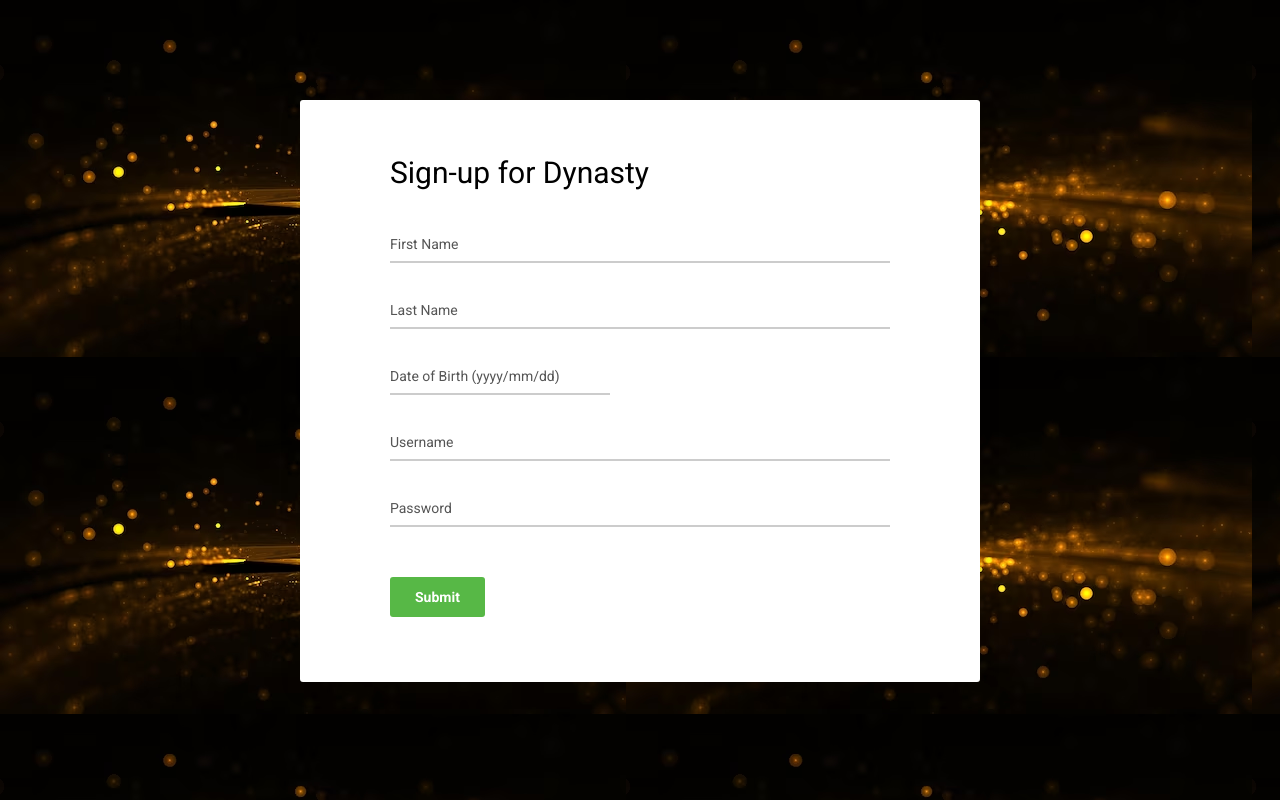
After one commit to HackifyNi/dynastychatsvictim, a Flask app: page /signup in a window 1280 px wide. The commit adds this page. Run offline with Flask 3, Linux system fonts and the light colour scheme; some libraries are stand-ins or nearby versions.

Commit message:
signup made

```diff
--- a/main.py
+++ b/main.py
@@ -1,7 +1,38 @@
-from flask import Flask, render_template
+from flask import Flask, render_template, request
+import pymysql
+import pymysql.cursors
 
 app = Flask(__name__)
+
+conn = pymysql.connect(
+    host='10.100.33.60',
+    user='cjohn',
+    password='224257683',
+    database='cjohn_dynasty',
+    charset='utf8mb4',
+    cursorclass=pymysql.cursors.DictCursor
+)
+
 
 @app.route('/')
 def index():
     return render_template('landing.html.jinja')
+
+
+@app.route('/signup', methods=['GET', 'POST'])
+def signup():
+    if request.method == 'POST':
+        fname = request.form['first_name']
+        lname = request.form['last_name']
+        dob = request.form['birthday']
+        username = request.form['username']
+        password = request.form['password']
+
+        cursor = conn.cursor()
+
+        # Using parameterized query to prevent SQL injection
+        sql = "INSERT INTO users (fname, lname, dob, username, password) VALUES (%s, %s, %s, %s, %s)"
+
+
+
+    return render_template('signup.html')
--- /dev/null
+++ b/static/assets/css/signup.css
@@ -0,0 +1,460 @@
+
+/* ==========================================================================
+   #FONT
+   ========================================================================== */
+.font-robo {
+  font-family: "Roboto", "Arial", "Helvetica Neue", sans-serif;
+}
+
+/* ==========================================================================
+   #GRID
+   ========================================================================== */
+.row {
+  display: -webkit-box;
+  display: -webkit-flex;
+  display: -moz-box;
+  display: -ms-flexbox;
+  display: flex;
+  -webkit-flex-wrap: wrap;
+  -ms-flex-wrap: wrap;
+  flex-wrap: wrap;
+}
+
+.row-space {
+  -webkit-box-pack: justify;
+  -webkit-justify-content: space-between;
+  -moz-box-pack: justify;
+  -ms-flex-pack: justify;
+  justify-content: space-between;
+}
+
+.col-2 {
+  width: -webkit-calc((100% - 60px) / 2);
+  width: -moz-calc((100% - 60px) / 2);
+  width: calc((100% - 60px) / 2);
+}
+
+@media (max-width: 767px) {
+  .col-2 {
+    width: 100%;
+  }
+}
+
+/* ==========================================================================
+   #BOX-SIZING
+   ========================================================================== */
+/**
+ * More sensible default box-sizing:
+ * css-tricks.com/inheriting-box-sizing-probably-slightly-better-best-practice
+ */
+html {
+  -webkit-box-sizing: border-box;
+  -moz-box-sizing: border-box;
+  box-sizing: border-box;
+}
+
+* {
+  padding: 0;
+  margin: 0;
+}
+
+*, *:before, *:after {
+  -webkit-box-sizing: inherit;
+  -moz-box-sizing: inherit;
+  box-sizing: inherit;
+}
+
+/* ==========================================================================
+   #RESET
+   ========================================================================== */
+/**
+ * A very simple reset that sits on top of Normalize.css.
+ */
+body,
+h1, h2, h3, h4, h5, h6,
+blockquote, p, pre,
+dl, dd, ol, ul,
+figure,
+hr,
+fieldset, legend {
+  margin: 0;
+  padding: 0;
+}
+
+/**
+ * Remove trailing margins from nested lists.
+ */
+li > ol,
+li > ul {
+  margin-bottom: 0;
+}
+
+/**
+ * Remove default table spacing.
+ */
+table {
+  border-collapse: collapse;
+  border-spacing: 0;
+}
+
+/**
+ * 1. Reset Chrome and Firefox behaviour which sets a `min-width: min-content;`
+ *    on fieldsets.
+ */
+fieldset {
+  min-width: 0;
+  /* [1] */
+  border: 0;
+}
+
+button {
+  outline: none;
+  background: none;
+  border: none;
+}
+
+/* ==========================================================================
+   #PAGE WRAPPER
+   ========================================================================== */
+.page-wrapper {
+  min-height: 100vh;
+}
+
+body {
+  font-family: "Roboto", "Arial", "Helvetica Neue", sans-serif;
+  font-weight: 400;
+  font-size: 14px;
+}
+
+h1, h2, h3, h4, h5, h6 {
+  font-weight: 400;
+}
+
+h1 {
+  font-size: 36px;
+}
+
+h2 {
+  font-size: 30px;
+}
+
+h3 {
+  font-size: 24px;
+}
+
+h4 {
+  font-size: 18px;
+}
+
+h5 {
+  font-size: 15px;
+}
+
+h6 {
+  font-size: 13px;
+}
+
+/* ==========================================================================
+   #BACKGROUND
+   ========================================================================== */
+.bg-blue {
+  background-image: url(/static/assets/img/slide/slide-1.jpg);
+}
+
+/* ==========================================================================
+   #SPACING
+   ========================================================================== */
+.p-t-100 {
+  padding-top: 100px;
+}
+
+.p-t-20 {
+  padding-top: 20px;
+}
+
+.p-b-100 {
+  padding-bottom: 100px;
+}
+
+/* ==========================================================================
+   #WRAPPER
+   ========================================================================== */
+.wrapper {
+  margin: 0 auto;
+}
+
+.wrapper--w680 {
+  max-width: 680px;
+}
+
+/* ==========================================================================
+   #BUTTON
+   ========================================================================== */
+.btn {
+  line-height: 40px;
+  display: inline-block;
+  padding: 0 25px;
+  cursor: pointer;
+  font-family: "Roboto", "Arial", "Helvetica Neue", sans-serif;
+  color: #fff;
+  -webkit-transition: all 0.4s ease;
+  -o-transition: all 0.4s ease;
+  -moz-transition: all 0.4s ease;
+  transition: all 0.4s ease;
+  font-size: 14px;
+  font-weight: 700;
+}
+
+.btn--radius {
+  -webkit-border-radius: 3px;
+  -moz-border-radius: 3px;
+  border-radius: 3px;
+}
+
+.btn--green {
+  background: #57b846;
+}
+
+.btn--green:hover {
+  background: #4dae3c;
+}
+
+/* ==========================================================================
+   #DATE PICKER
+   ========================================================================== */
+td.active {
+  background-color: #2c6ed5;
+}
+
+input[type="date" i] {
+  padding: 14px;
+}
+
+.table-condensed td, .table-condensed th {
+  font-size: 14px;
+  font-family: "Roboto", "Arial", "Helvetica Neue", sans-serif;
+  font-weight: 400;
+}
+
+.daterangepicker td {
+  width: 40px;
+  height: 30px;
+}
+
+.daterangepicker {
+  border: none;
+  -webkit-box-shadow: 0px 8px 20px 0px rgba(0, 0, 0, 0.15);
+  -moz-box-shadow: 0px 8px 20px 0px rgba(0, 0, 0, 0.15);
+  box-shadow: 0px 8px 20px 0px rgba(0, 0, 0, 0.15);
+  display: none;
+  border: 1px solid #e0e0e0;
+  margin-top: 5px;
+}
+
+.daterangepicker::after, .daterangepicker::before {
+  display: none;
+}
+
+.daterangepicker thead tr th {
+  padding: 10px 0;
+}
+
+.daterangepicker .table-condensed th select {
+  border: 1px solid #ccc;
+  -webkit-border-radius: 3px;
+  -moz-border-radius: 3px;
+  border-radius: 3px;
+  font-size: 14px;
+  padding: 5px;
+  outline: none;
+}
+
+/* ==========================================================================
+   #FORM
+   ========================================================================== */
+input {
+  outline: none;
+  margin: 0;
+  border: none;
+  -webkit-box-shadow: none;
+  -moz-box-shadow: none;
+  box-shadow: none;
+  width: 100%;
+  font-size: 14px;
+  font-family: inherit;
+}
+
+.input-group {
+  position: relative;
+  margin-bottom: 30px;
+  border-bottom: 2px solid #ccc;
+}
+
+.input-icon {
+  position: absolute;
+  font-size: 18px;
+  color: #ccc;
+  right: 8px;
+  top: 50%;
+  -webkit-transform: translateY(-50%);
+  -moz-transform: translateY(-50%);
+  -ms-transform: translateY(-50%);
+  -o-transform: translateY(-50%);
+  transform: translateY(-50%);
+  cursor: pointer;
+}
+
+.input--style-1 {
+  padding: 9px 0;
+  color: #666;
+}
+
+.input--style-1::-webkit-input-placeholder {
+  /* WebKit, Blink, Edge */
+  color: #555;
+}
+
+.input--style-1:-moz-placeholder {
+  /* Mozilla Firefox 4 to 18 */
+  color: #555;
+  opacity: 1;
+}
+
+.input--style-1::-moz-placeholder {
+  /* Mozilla Firefox 19+ */
+  color: #555;
+  opacity: 1;
+}
+
+.input--style-1:-ms-input-placeholder {
+  /* Internet Explorer 10-11 */
+  color: #555;
+}
+
+.input--style-1:-ms-input-placeholder {
+  /* Microsoft Edge */
+  color: #555;
+}
+
+/* ==========================================================================
+   #SELECT2
+   ========================================================================== */
+.select--no-search .select2-search {
+  display: none !important;
+}
+
+.rs-select2 .select2-container {
+  width: 100% !important;
+  outline: none;
+}
+
+.rs-select2 .select2-container .select2-selection--single {
+  outline: none;
+  border: none;
+  height: 34px;
+}
+
+.rs-select2 .select2-container .select2-selection--single .select2-selection__rendered {
+  line-height: 34px;
+  padding-left: 0;
+  color: #555;
+}
+
+.rs-select2 .select2-container .select2-selection--single .select2-selection__arrow {
+  height: 32px;
+  right: 4px;
+  display: -webkit-box;
+  display: -webkit-flex;
+  display: -moz-box;
+  display: -ms-flexbox;
+  display: flex;
+  -webkit-box-pack: center;
+  -webkit-justify-content: center;
+  -moz-box-pack: center;
+  -ms-flex-pack: center;
+  justify-content: center;
+  -webkit-box-align: center;
+  -webkit-align-items: center;
+  -moz-box-align: center;
+  -ms-flex-align: center;
+  align-items: center;
+}
+
+.rs-select2 .select2-container .select2-selection--single .select2-selection__arrow b {
+  display: none;
+}
+
+.rs-select2 .select2-container .select2-selection--single .select2-selection__arrow:after {
+  font-family: "Material-Design-Iconic-Font";
+  content: '\f2f9';
+  font-size: 18px;
+  color: #ccc;
+  -webkit-transition: all 0.4s ease;
+  -o-transition: all 0.4s ease;
+  -moz-transition: all 0.4s ease;
+  transition: all 0.4s ease;
+}
+
+.rs-select2 .select2-container.select2-container--open .select2-selection--single .select2-selection__arrow::after {
+  -webkit-transform: rotate(-180deg);
+  -moz-transform: rotate(-180deg);
+  -ms-transform: rotate(-180deg);
+  -o-transform: rotate(-180deg);
+  transform: rotate(-180deg);
+}
+
+.select2-container--open .select2-dropdown--below {
+  border: none;
+  -webkit-border-radius: 3px;
+  -moz-border-radius: 3px;
+  border-radius: 3px;
+  -webkit-box-shadow: 0px 8px 20px 0px rgba(0, 0, 0, 0.15);
+  -moz-box-shadow: 0px 8px 20px 0px rgba(0, 0, 0, 0.15);
+  box-shadow: 0px 8px 20px 0px rgba(0, 0, 0, 0.15);
+  border: 1px solid #e0e0e0;
+  margin-top: 5px;
+  overflow: hidden;
+}
+
+/* ==========================================================================
+   #TITLE
+   ========================================================================== */
+.title {
+  margin-bottom: 37px;
+}
+
+/* ==========================================================================
+   #CARD
+   ========================================================================== */
+.card {
+  overflow: hidden;
+  -webkit-border-radius: 3px;
+  -moz-border-radius: 3px;
+  border-radius: 3px;
+  background: #fff;
+}
+
+.card-1 {
+  -webkit-box-shadow: 0px 8px 20px 0px rgba(0, 0, 0, 0.15);
+  -moz-box-shadow: 0px 8px 20px 0px rgba(0, 0, 0, 0.15);
+  box-shadow: 0px 8px 20px 0px rgba(0, 0, 0, 0.15);
+}
+
+.card-1 .card-heading {
+  background: url("../images/bg-head-02.jpg") center center/cover no-repeat;
+  padding-top: 210px;
+}
+
+.card-1 .card-body {
+  padding: 0 90px;
+  padding-top: 55px;
+  padding-bottom: 65px;
+}
+
+@media (max-width: 767px) {
+  .card-1 .card-body {
+    padding: 0 40px;
+    padding-top: 40px;
+    padding-bottom: 40px;
+  }
+}
--- a/templates/landing.html.jinja
+++ b/templates/landing.html.jinja
@@ -52,7 +52,7 @@
                                 <h2 class="animate__animated animate__fadeInDown"><i>Dynasty <span>Chats</span></i></h2>
                                 <p class="animate__animated animate__fadeInUp">Here at Dynasty Chats we will be giving
                                     you an opportunity to share and talk about your life.</p>
-                                <a href="#"
+                                <a href="/signup"
                                     class="btn-get-started animate__animated animate__fadeInUp scrollto">Get Started</a>
                             </div>
                         </div>
@@ -69,7 +69,7 @@
                                 <p class="animate__animated animate__fadeInUp">We will always strive to be the best
                                     social media; we do not discriminate, and you can post literally anything on our
                                     site without penalty (anything legal).</p>
-                                <a href="#"
+                                <a href="/signup"
                                     class="btn-get-started animate__animated animate__fadeInUp scrollto">Get Started</a>
                             </div>
                         </div>
@@ -86,7 +86,7 @@
                                 <p class="animate__animated animate__fadeInUp">We offer a safe place to chill and
                                     relax with others. We provide a safe environment to share information and open up
                                     socially.</p>
-                                <a href="#"
+                                <a href="/signup"
                                     class="btn-get-started animate__animated animate__fadeInUp scrollto">Get Started</a>
                             </div>
                         </div>
--- /dev/null
+++ b/templates/signup.html
@@ -0,0 +1,78 @@
+<!DOCTYPE html>
+<html lang="en">
+
+<head>
+
+    <meta charset="UTF-8">
+    <meta name="viewport" content="width=device-width, initial-scale=1, shrink-to-fit=no">
+    <meta name="description" content="Colorlib Templates">
+    <meta name="author" content="Colorlib">
+    <meta name="keywords" content="Colorlib Templates">
+
+
+    <title>Au Register Forms by Colorlib</title>
+
+
+    <link href="vendor/mdi-font/css/material-design-iconic-font.min.css" rel="stylesheet" media="all">
+    <link href="vendor/font-awesome-4.7/css/font-awesome.min.css" rel="stylesheet" media="all">
+
+    <link href="https://fonts.googleapis.com/css?family=Roboto:100,100i,300,300i,400,400i,500,500i,700,700i,900,900i" rel="stylesheet">
+
+
+    <link href="vendor/select2/select2.min.css" rel="stylesheet" media="all">
+    <link href="vendor/datepicker/daterangepicker.css" rel="stylesheet" media="all">
+
+
+    <link href="/static/assets/css/signup.css" rel="stylesheet" media="all">
+</head>
+
+<body>
+    <div class="page-wrapper bg-blue p-t-100 p-b-100 font-robo">
+        <div class="wrapper wrapper--w680">
+            <div class="card card-1">
+                <div class="card-body">
+                    <h2 class="title">Sign-up for Dynasty</h2>
+                    <form method="POST">
+
+                        <div class="input-group">
+                            <input class="input--style-1" type="text" placeholder="First Name" name="first_name">
+                        </div>
+                        <div class="input-group">
+                            <input class="input--style-1" type="text" placeholder="Last Name" name="last_name">
+                        </div>
+                        <div class="row row-space">
+                            <div class="col-2">
+                                <div class="input-group">
+                                    <input class="input--style-1 js-datepicker" type="text" placeholder="Date of Birth (yyyy/mm/dd)" name="birthday">
+                                    <i class="zmdi zmdi-calendar-note input-icon js-btn-calendar"></i>
+                                </div>
+                            </div>
+                        </div>
+                        <div class="input-group">
+                            <input class="input--style-1" type="text" placeholder="Username" name="username">
+                        </div>
+                        <div class="input-group">
+                            <input class="input--style-1" type="password" placeholder="Password" name="password">
+                        </div>
+
+                        <div class="p-t-20">
+                            <button class="btn btn--radius btn--green" type="submit">Submit</button>
+                        </div>
+                    </form>
+                </div>
+            </div>
+        </div>
+    </div>
+
+    <script src="vendor/jquery/jquery.min.js"></script>
+
+    <script src="vendor/select2/select2.min.js"></script>
+    <script src="vendor/datepicker/moment.min.js"></script>
+    <script src="vendor/datepicker/daterangepicker.js"></script>
+
+
+    <script src="js/global.js"></script>
+
+</body>
+
+</html>
```
Also changed, not shown: templates/home.html.jinja (added, +160 -0 lines).
